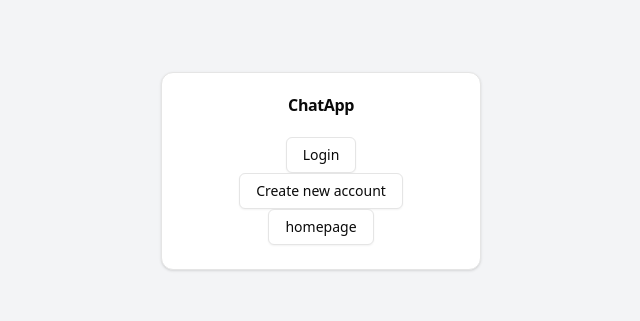
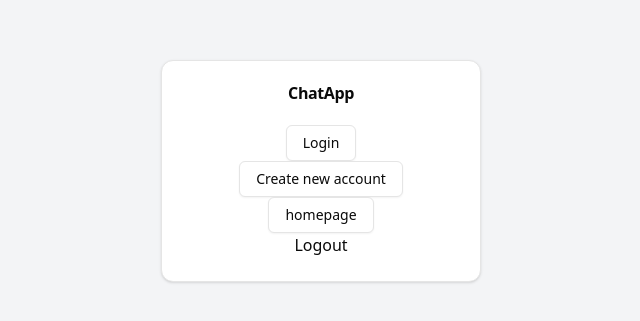
Before and after one commit to Kaffekopp1/ithschatt, a React (Vite) app in the folder frontend/: page / in a window 1280 px wide. Shown: the part 229-550 px from the top of the page, without its empty margins (319-959 px from the left). Built offline with nearby package versions, Linux system fonts and the light colour scheme.

Commit message:
Added logout button

```diff
--- a/frontend/src/components/Logout.jsx
+++ b/frontend/src/components/Logout.jsx
@@ -0,0 +1,21 @@
+import { useContext } from 'react';
+import AuthContext from '../AuthContext';
+import { useNavigate } from 'react-router-dom';
+
+export default function Logout() {
+  const { setUser, setToken } = useContext(AuthContext);
+
+  const navigate = useNavigate();
+
+  const handleLogout = () => {
+    setUser('');
+    setToken('');
+    navigate('/login');
+  };
+
+  return (
+    <div>
+      <button onClick={handleLogout}>Logout</button>
+    </div>
+  );
+}
--- a/frontend/src/pages/WelcomePage.jsx
+++ b/frontend/src/pages/WelcomePage.jsx
@@ -1,11 +1,12 @@
-import { useNavigate } from "react-router-dom";
+import { useNavigate } from 'react-router-dom';
 import {
   Card,
   CardHeader,
   CardTitle,
-	CardContent
-} from "../components/ui/card";
-import { Button } from "../components/ui/button";
+  CardContent,
+} from '../components/ui/card';
+import { Button } from '../components/ui/button';
+import Logout from '../components/Logout';
 
 const WelcomePage = () => {
   const navigate = useNavigate();
@@ -17,15 +18,16 @@ const WelcomePage = () => {
           <CardTitle className="text-center">ChatApp</CardTitle>
         </CardHeader>
         <CardContent className="flex flex-col items-center">
-					<Button onClick={() => navigate("/login")} variant="outline">
+          <Button onClick={() => navigate('/login')} variant="outline">
             Login
           </Button>
-					<Button onClick={() => navigate("/SignupForm")} variant="outline">
+          <Button onClick={() => navigate('/SignupForm')} variant="outline">
             Create new account
           </Button>
-					<Button onClick={() => navigate("/homepage")} variant="outline">
+          <Button onClick={() => navigate('/homepage')} variant="outline">
             homepage
           </Button>
+          <Logout />
         </CardContent>
       </Card>
     </div>
```
Also changed, not shown: frontend/src/App.jsx (+7 -7 lines). Lines whose indentation alone changed are shown as unchanged.
